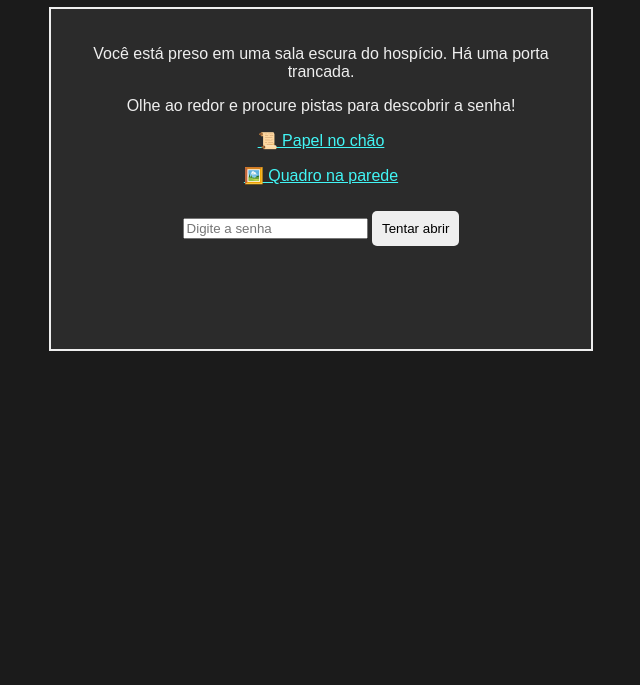
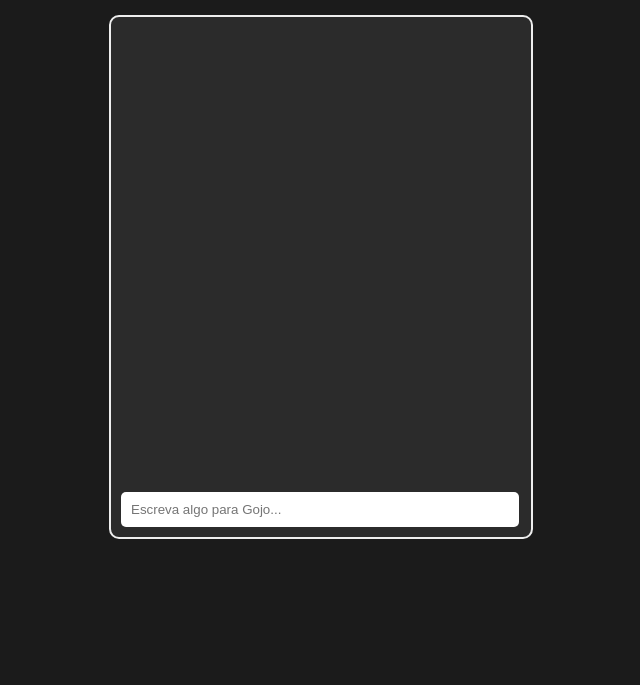
Before and after one commit to yunhome/Talk-with-me, a plain HTML site: page Index.html in a window 1280 px wide. Shown: the part 131-816 px from the top of the page, without its empty margins (319-959 px from the left). Drawn offline with Linux system fonts and the light colour scheme.

Commit message:
Update Index.html

```diff
--- a/Index.html
+++ b/Index.html
@@ -1,121 +1,94 @@
-<!DOCTYPE html>
+      <!DOCTYPE html>
 <html lang="pt-br">
 <head>
   <meta charset="UTF-8">
-  <title>Escape Room - Hospício</title>
+  <title>Chat com Gojo</title>
   <style>
     body {
       background-color: #1b1b1b;
       color: #eee;
       font-family: 'Arial', sans-serif;
-      text-align: center;
-      padding: 50px;
+      display: flex;
+      justify-content: center;
+      align-items: center;
+      height: 100vh;
     }
-    #room {
+    #chatContainer {
+      width: 400px;
+      height: 500px;
       border: 2px solid #eee;
-      padding: 20px;
-      margin: 20px auto;
-      width: 500px;
-      height: 300px;
-      position: relative;
+      border-radius: 10px;
       background-color: #2b2b2b;
+      display: flex;
+      flex-direction: column;
+      padding: 10px;
     }
-    button {
+    #messages {
+      flex: 1;
+      overflow-y: auto;
+      margin-bottom: 10px;
+    }
+    .message {
+      margin: 5px 0;
+      padding: 8px;
+      border-radius: 5px;
+      max-width: 80%;
+    }
+    .user {
+      background-color: #42f5f5;
+      color: #000;
+      align-self: flex-end;
+    }
+    .bot {
+      background-color: #f542f5;
+      align-self: flex-start;
+    }
+    input {
       padding: 10px;
-      margin-top: 10px;
       border-radius: 5px;
       border: none;
-      cursor: pointer;
-    }
-    #message {
-      margin-top: 20px;
-      font-weight: bold;
-    }
-    .hint {
-      color: #42f5f5;
-      cursor: pointer;
-      text-decoration: underline;
+      width: calc(100% - 22px);
     }
   </style>
 </head>
 <body>
-  <h1>Escape Room - Hospício</h1>
-  <div id="room">
-    <p>Você está preso em uma sala escura do hospício. Há uma porta trancada.</p>
-    <p>Olhe ao redor e procure pistas para descobrir a senha!</p>
-    <p class="hint" onclick="showHint(1)">📜 Papel no chão</p>
-    <p class="hint" onclick="showHint(2)">🖼️ Quadro na parede</p>
-
-    <input type="text" id="codeInput" placeholder="Digite a senha">
-    <button onclick="checkCode()">Tentar abrir</button>
-    <p id="message"></p>
+  <div id="chatContainer">
+    <div id="messages"></div>
+    <input type="text" id="userInput" placeholder="Escreva algo para Gojo..." onkeypress="if(event.key==='Enter'){sendMessage()}">
   </div>
 
   <script>
-    const secretCode = "LIBERDADE";
-    let hintsFound = [];
+    const messages = document.getElementById('messages');
 
-    function showHint(number) {
-      const message = document.getElementById('message');
-      if(number === 1 && !hintsFound.includes(1)) {
-        message.style.color = "#42f5f5";
-        message.textContent = "O papel diz: 'A primeira letra é L...'";
-        hintsFound.push(1);
-      } else if(number === 2 && !hintsFound.includes(2)) {
-        message.style.color = "#42f5f5";
-        message.textContent = "O quadro tem um símbolo de liberdade desenhado. Talvez isso seja uma pista...";
-        hintsFound.push(2);
-      } else {
-        message.style.color = "#f5f542";
-        message.textContent = "Você já verificou isso.";
-      }
+    function sendMessage() {
+      const input = document.getElementById('userInput');
+      const text = input.value.trim();
+      if(text === "") return;
+
+      addMessage(text, 'user');
+      input.value = "";
+
+      setTimeout(() => {
+        addMessage(getBotReply(text), 'bot');
+      }, 500); // delay do bot
     }
 
-    function checkCode() {
-      const userInput = document.getElementById('codeInput').value.toUpperCase();
-      const message = document.getElementById('message');
-      if(userInput === secretCode) {
-        message.style.color = "#42f554";
-        message.textContent = "Parabéns! Você escapou do hospício!";
-      } else {
-        message.style.color = "#f54242";
-        message.textContent = "Senha incorreta... continue procurando pistas!";
-      }
-      document.getElementById('codeInput').value = "";
+    function addMessage(text, sender) {
+      const msg = document.createElement('div');
+      msg.className = 'message ' + sender;
+      msg.textContent = text;
+      messages.appendChild(msg);
+      messages.scrollTop = messages.scrollHeight;
+    }
+
+    function getBotReply(text) {
+      text = text.toLowerCase();
+      if(text.includes('oi') || text.includes('olá')) return "Oi! Gojo aqui 😎";
+      if(text.includes('poder') || text.includes('força')) return "Você quer ver meu poder infinito?";
+      if(text.includes('brincar') || text.includes('jogo')) return "Vamos brincar de adivinhar o seu estilo de batalha!";
+      if(text.includes('adeus') || text.includes('tchau')) return "Até mais, não se perca por aí 😉";
+      return "Hehe, interessante... continua falando!";
     }
   </script>
 </body>
 </html>
-<script>
-  const secretCode = "LIBERDADE";
-  let hintsFound = [];
-
-  function showHint(number) {
-    const message = document.getElementById('message');
-    if(number === 1 && !hintsFound.includes(1)) {
-      message.style.color = "#42f5f5";
-      message.textContent = "O papel diz: 'A primeira letra é L...'";
-      hintsFound.push(1);
-    } else if(number === 2 && !hintsFound.includes(2)) {
-      message.style.color = "#42f5f5";
-      message.textContent = "O quadro tem um símbolo de liberdade desenhado. Talvez isso seja uma pista...";
-      hintsFound.push(2);
-    } else {
-      message.style.color = "#f5f542";
-      message.textContent = "Você já verificou isso.";
-    }
-  }
-
-  function checkCode() {
-    const userInput = document.getElementById('codeInput').value.toUpperCase();
-    const message = document.getElementById('message');
-    if(userInput === secretCode) {
-      message.style.color = "#42f554";
-      message.textContent = "Parabéns! Você escapou do hospício!";
-    } else {
-      message.style.color = "#f54242";
-      message.textContent = "Senha incorreta... continue procurando pistas!";
-    }
-    document.getElementById('codeInput').value = "";
-  }
-</script>
```
